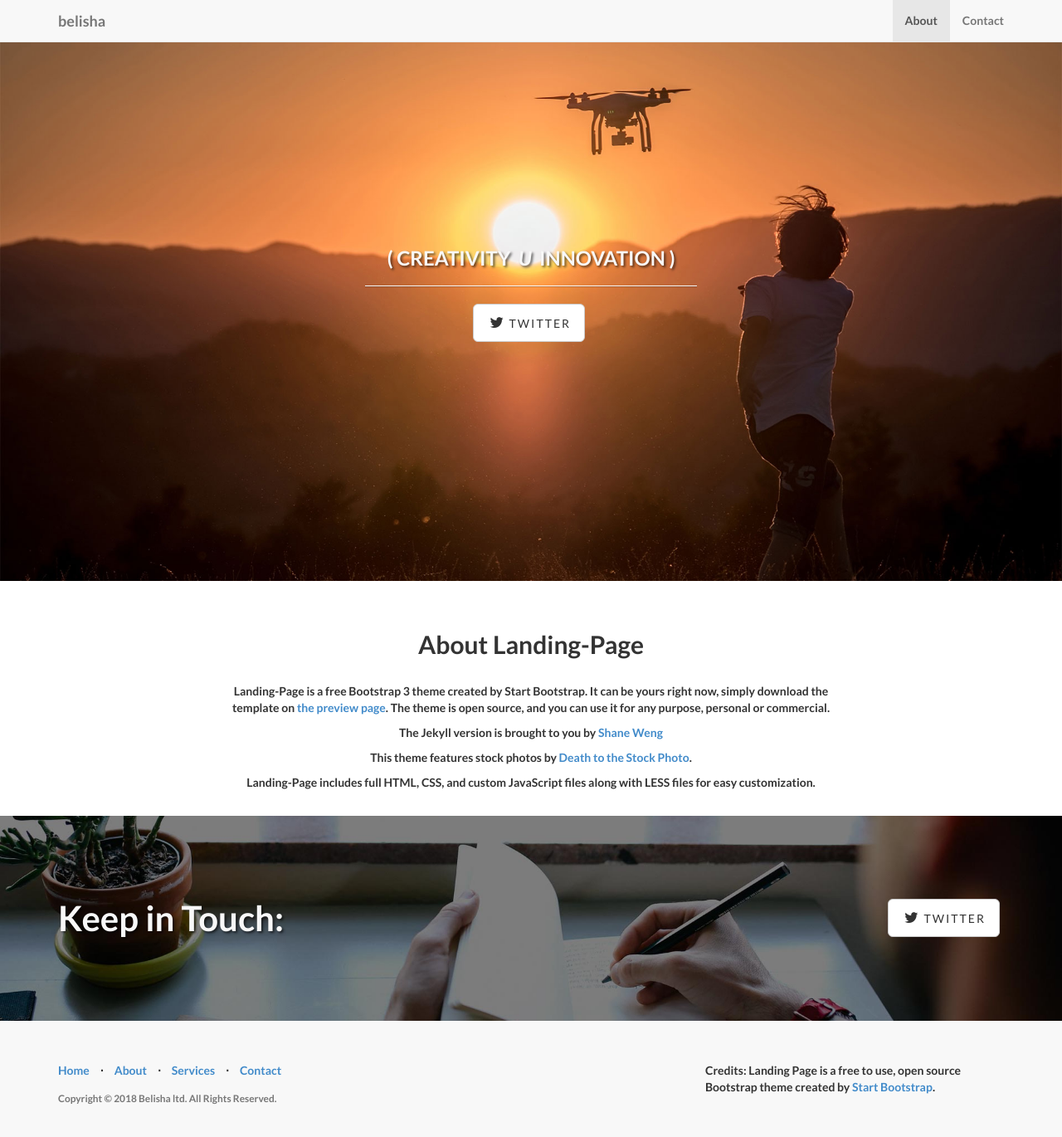
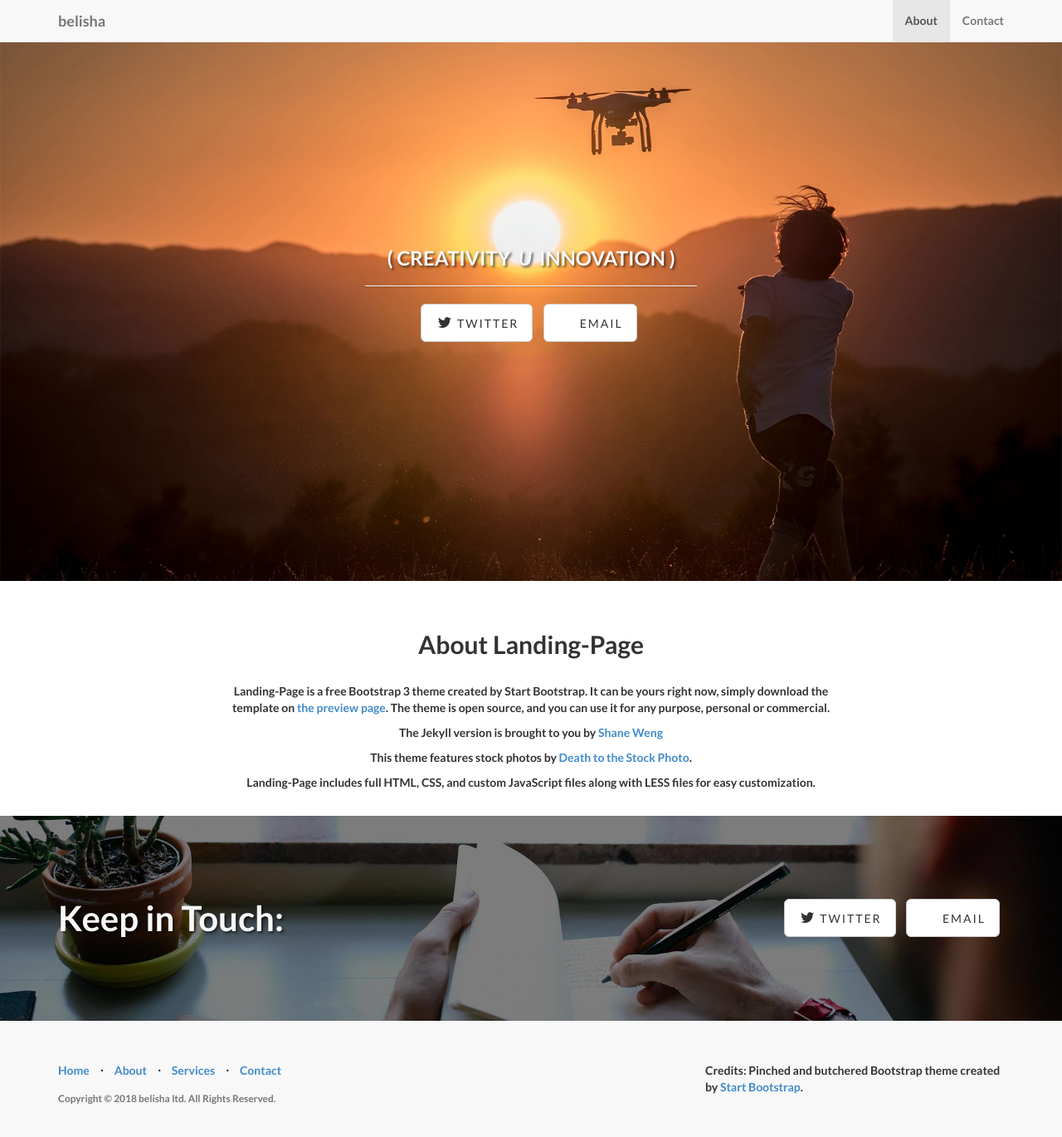
Before and after one commit to G4V/G4V.github.io, a Jekyll site: the page built from index.html, in a window 1280 px wide and 1382 px high. Shown: the top 1370 px of the window at 83% size. Built offline with Jekyll 4.4.1, drawn with Linux system fonts in a browser that asks for light colours.

Commit message:
tinkering

```diff
--- a/_config.yml
+++ b/_config.yml
@@ -10,8 +10,8 @@
   You can edit this line in _config.yml. It will appear in your document
   head meta (for Google search results) and in your feed.xml site
   description.
-copyright: 'Copyright &copy; 2018 Belisha ltd. All Rights Reserved.'
-credits: 'Credits: Landing Page is a free to use, open source Bootstrap theme created by <a href="http://startbootstrap.com/">Start Bootstrap</a>.'
+copyright: 'Copyright &copy; 2018 belisha ltd. All Rights Reserved.'
+credits: 'Credits: Pinched and butchered Bootstrap theme created by <a href="http://startbootstrap.com/">Start Bootstrap</a>.'
 
 # ----------------------- #
 #    Jekyll & Plugins     #
@@ -28,3 +28,5 @@
 social:
   - title: twitter
     url: https://twitter.com/belishatech
+  - title: email
+    url: hello@dolly.com
```
